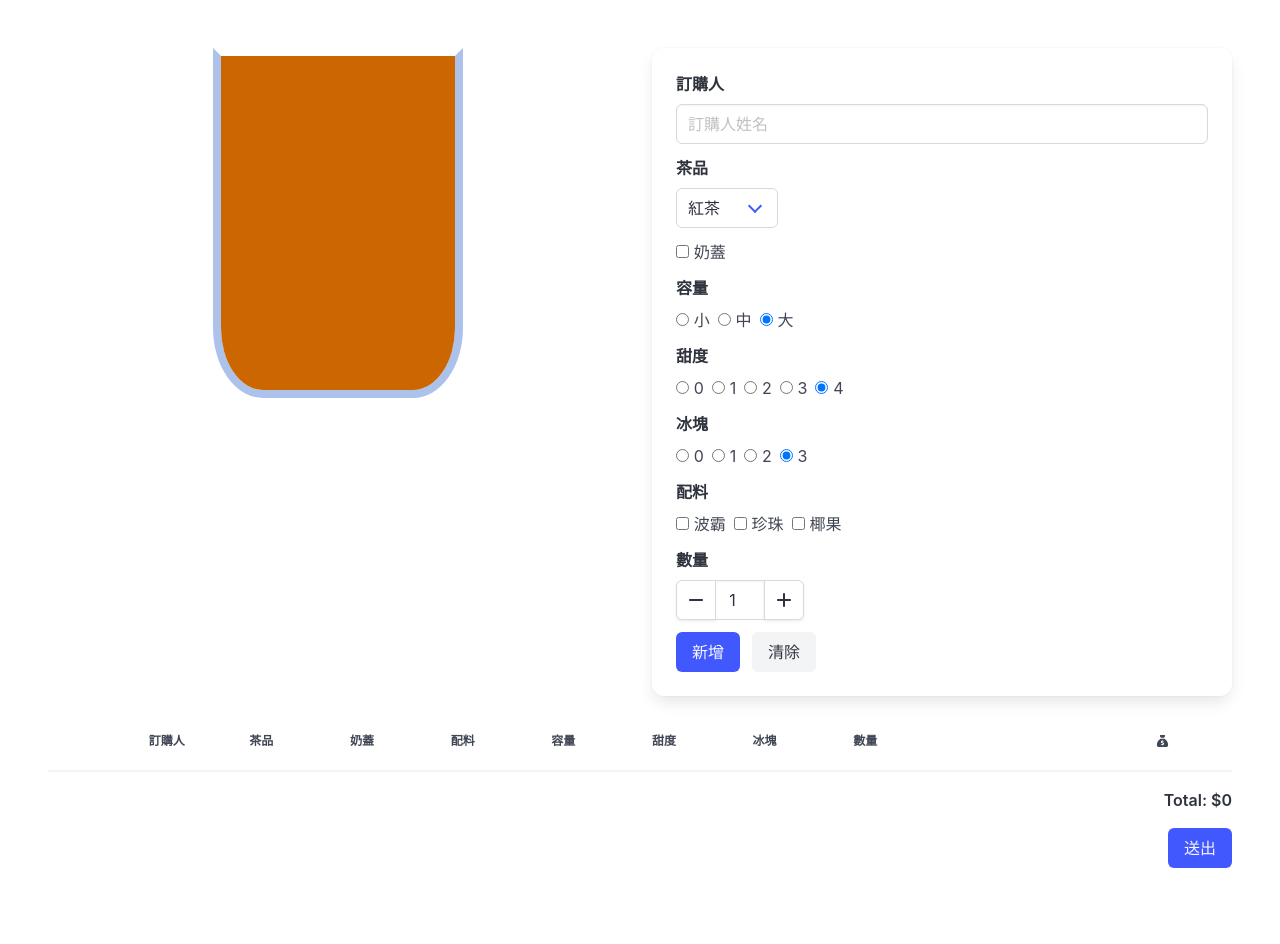
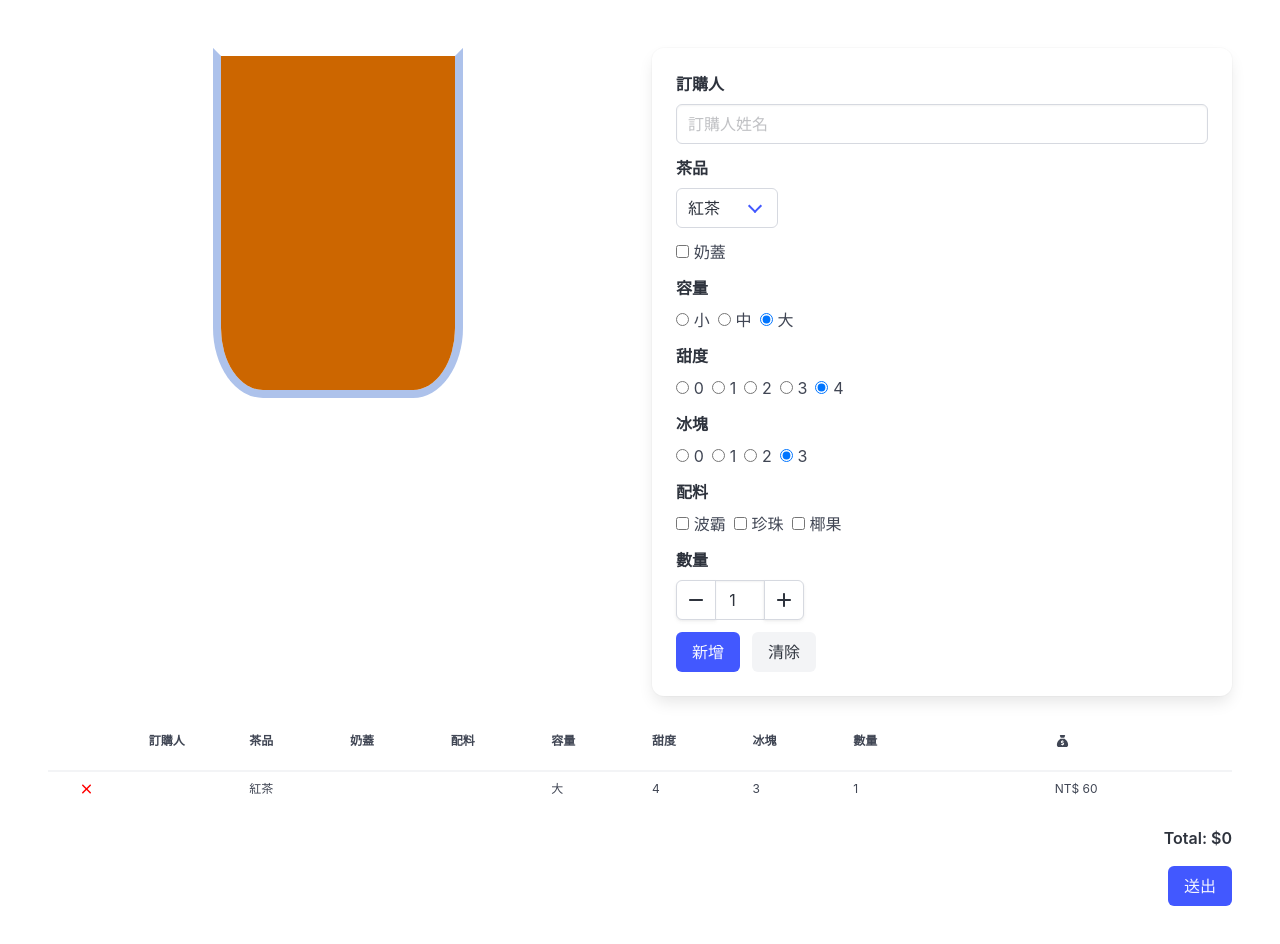
Before and after one commit to willyos0113/tea-shop-order-form, a React (Vite) app: page / in a window 1280 px wide. Both pictures are taken after a click on the button "新增". Shown: the top 944 px of the page. Before the commit the page ends 916 px from the top, so only its background shows below. Built offline with nearby package versions, Linux system fonts and the light colour scheme.

Commit message:
complete order add/remove funtionality in <OrderList>

```diff
--- a/src/App.tsx
+++ b/src/App.tsx
@@ -1,13 +1,27 @@
 import "bulma/css/bulma.min.css";
 import { Form } from "./TeaShop/Form";
 import { OrderList } from "./TeaShop/OrderList";
-import type { FC } from "react";
+import { useState, type FC } from "react";
+import type { Order } from "./TeaShop/models/Order";
 
 export const App: FC = () => {
+  // Order[] 型態的狀態：動態地儲存含多筆資料的訂單
+  const [orders, setOrders] = useState<Order[]>([]);
+
+  // 新增按鈕：新增一筆 Order 型態資料
+  const addOrder = (newOrder: Order) =>
+    setOrders((prevOrders) => [...prevOrders, newOrder]);
+
+  // 刪除按鈕：移除一筆 Order 型態資料
+  const removeOrder = (orderId: string) =>
+    setOrders((prevOrders) =>
+      prevOrders.filter((order) => order.id !== orderId)
+    );
+
   return (
     <div className="app section is-max-desktop">
-      <Form />
-      <OrderList />
+      <Form addOrder={addOrder} />
+      <OrderList orders={orders} removeOrder={removeOrder} />
     </div>
   );
 };
--- a/src/TeaShop/Form.tsx
+++ b/src/TeaShop/Form.tsx
@@ -12,8 +12,13 @@ import { Topping } from "./models/Topping";
 import { Size } from "./models/Size";
 import { ICE_LEVELS, SUGAR_LEVELS } from "./models/Item";
 import { Drink } from "./Drink";
+import type { Order } from "./models/Order";
 
-export const Form: FC = () => {
+interface FormProps {
+  addOrder: (newOrder: Order) => void;
+}
+
+export const Form: FC<FormProps> = ({ addOrder }) => {
   // customer 狀態處理
   const [customer, setCustomer] = useState<string>("");
   const handleCustomerChange: ChangeEventHandler<HTMLInputElement> = (e) => {
@@ -94,8 +99,21 @@ export const Form: FC = () => {
     resetAll();
 
   // 新增(Order)按鈕事件處理
-  const handleAddOrderClick: MouseEventHandler<HTMLButtonElement> = (e) => {
-    console.log(e.target);
+  const handleAddOrderClick: MouseEventHandler<HTMLButtonElement> = () => {
+    const newOrder: Order = {
+      customer,
+      tea,
+      withFoam,
+      size,
+      sugar,
+      ice,
+      toppings,
+      quantity,
+      price: 60, // 固定一杯 60 塊
+      id: crypto.randomUUID(), // uuid 原生 API
+    };
+    addOrder(newOrder); // 呼叫父元件函數(更新上一層的狀態)，新增一筆 Order 型態資料
+    resetAll(); // 清空表單
   };
 
   return (
--- a/src/TeaShop/OrderList.tsx
+++ b/src/TeaShop/OrderList.tsx
@@ -1,8 +1,21 @@
-import { faSackDollar } from "@fortawesome/free-solid-svg-icons";
+import {
+  faCheck,
+  faSackDollar,
+  faXmark,
+} from "@fortawesome/free-solid-svg-icons";
 import { FontAwesomeIcon } from "@fortawesome/react-fontawesome";
 import type { FC } from "react";
+import type { Order } from "./models/Order";
 
-export const OrderList: FC = () => {
+interface OrderListProps {
+  orders: Order[];
+  removeOrder: (orderId: string) => void;
+}
+
+export const OrderList: FC<OrderListProps> = ({ orders, removeOrder }) => {
+  const handleRemoveClick = (orderId: string) => () => {
+    removeOrder(orderId);
+  };
   return (
     <section className="order-list">
       <div className="columns is-centered">
@@ -19,15 +32,39 @@ export const OrderList: FC = () => {
             <div className="column is-1">冰塊</div>
             <div className="column is-1">數量</div>
             <div className="column is-auto"></div>
-            <div className="column is-1">
+            <div className="column is-2">
               <FontAwesomeIcon icon={faSackDollar} />
             </div>
           </div>
 
           <hr className="my-2" />
 
-          {/* 訂單項目列表 - 空白狀態 */}
-          <div>{/* 這裡可以放置靜態的示例訂單項目 */}</div>
+          {/* 訂單項目列表(一個 row) */}
+          {orders.map((order) => (
+            <div className="columns is-mobile is-size-7" key={order.id}>
+              <div
+                className="column is-1 has-text-centered"
+                onClick={handleRemoveClick(order.id)}
+                style={{ cursor: "pointer" }}
+              >
+                <FontAwesomeIcon icon={faXmark} style={{ color: "red" }} />
+              </div>
+              <div className="column is-1">{order.customer}</div>
+              <div className="column is-1">{order.tea}</div>
+              <div className="column is-1">
+                {order.withFoam ? (
+                  <FontAwesomeIcon icon={faCheck} style={{ color: "green" }} />
+                ) : null}
+              </div>
+              <div className="column is-1">{order.toppings}</div>
+              <div className="column is-1">{order.size}</div>
+              <div className="column is-1">{order.sugar}</div>
+              <div className="column is-1">{order.ice}</div>
+              <div className="column is-1">{order.quantity}</div>
+              <div className="column is-auto"></div>
+              <div className="column is-2">NT$ {order.price}</div>
+            </div>
+          ))}
 
           {/* 總計 */}
           <div className="has-text-right mt-4">
--- a/src/TeaShop/models/Order.ts
+++ b/src/TeaShop/models/Order.ts
@@ -1,6 +1,7 @@
 import type { Item } from "./Item";
 
 export interface Order extends Item {
+  customer: string;
   id: string;
   price: number;
 }
```
